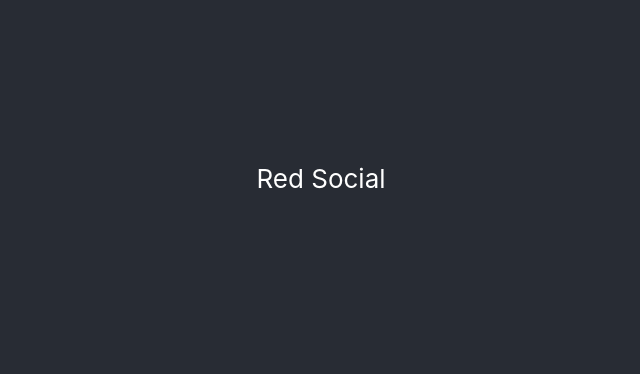
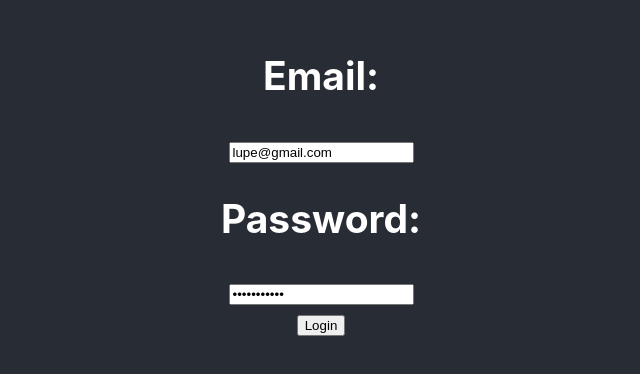
Before and after one commit to luucamay/imillas-social-network, a React (Create React App) app in the folder frontend/: page / in a window 1280 px wide. Shown: the part 222-596 px from the top of the page, without its empty margins (319-959 px from the left). Built offline with nearby package versions, Linux system fonts and the light colour scheme.

Commit message:
Getting values from input and removing data not used

```diff
--- a/frontend/src/App.js
+++ b/frontend/src/App.js
@@ -1,11 +1,11 @@
-import React, { useState, useEffect } from 'react';
+import React, { useEffect } from 'react';
 import './App.css';
 import './Login.js'
 import Login from './Login.js';
 import Muro from './Muro.js';
 
 const App = () => {
-  const [user, setUser] = useState({});
+
   useEffect(() => {
     if(!localStorage.getItem('_TOKEN')){
       // redirect to login
@@ -17,7 +17,7 @@ const App = () => {
     <div className="App">
        <header className="App-header">
         {
-          <p>Red Social</p>
+          <Login />
         }
       </header>
     </div>
--- a/frontend/src/Login.js
+++ b/frontend/src/Login.js
@@ -3,8 +3,8 @@ import axios from 'axios';
 
 const Login = () => {
     const [user, setUser] = useState({
-        email: '',
-        password: ''
+        email: 'lupe@gmail.com',
+        password: 'thisisapass'
     });
 
     const setEmail = (newValue) => {
@@ -46,13 +46,13 @@ const Login = () => {
             });
     }
     return (
-        <form onSubmit={login}>
-            <h1>Login</h1>
-            <input type="text" username="username" placeholder="enter you username" /><br />
-            <input type="password" password="password" placeholder="enter password" /><br />
-
-            <input type="submit" value="Login" />
-        </form>
+        <div className="App">
+            <h2>Email:</h2>
+            <input value={user.email} onChange={e=> setEmail(e.target.value)} type="text" /><br />
+            <h2>Password:</h2>
+            <input value={user.password} type="password" onChange={e=> setPassword(e.target.value)} /><br />
+            <input type="button" onClick={login} value="Login" />
+        </div>
     );
 }
 
```
Also changed, not shown: 1 other file (tests, documents, lock files or other folders).
